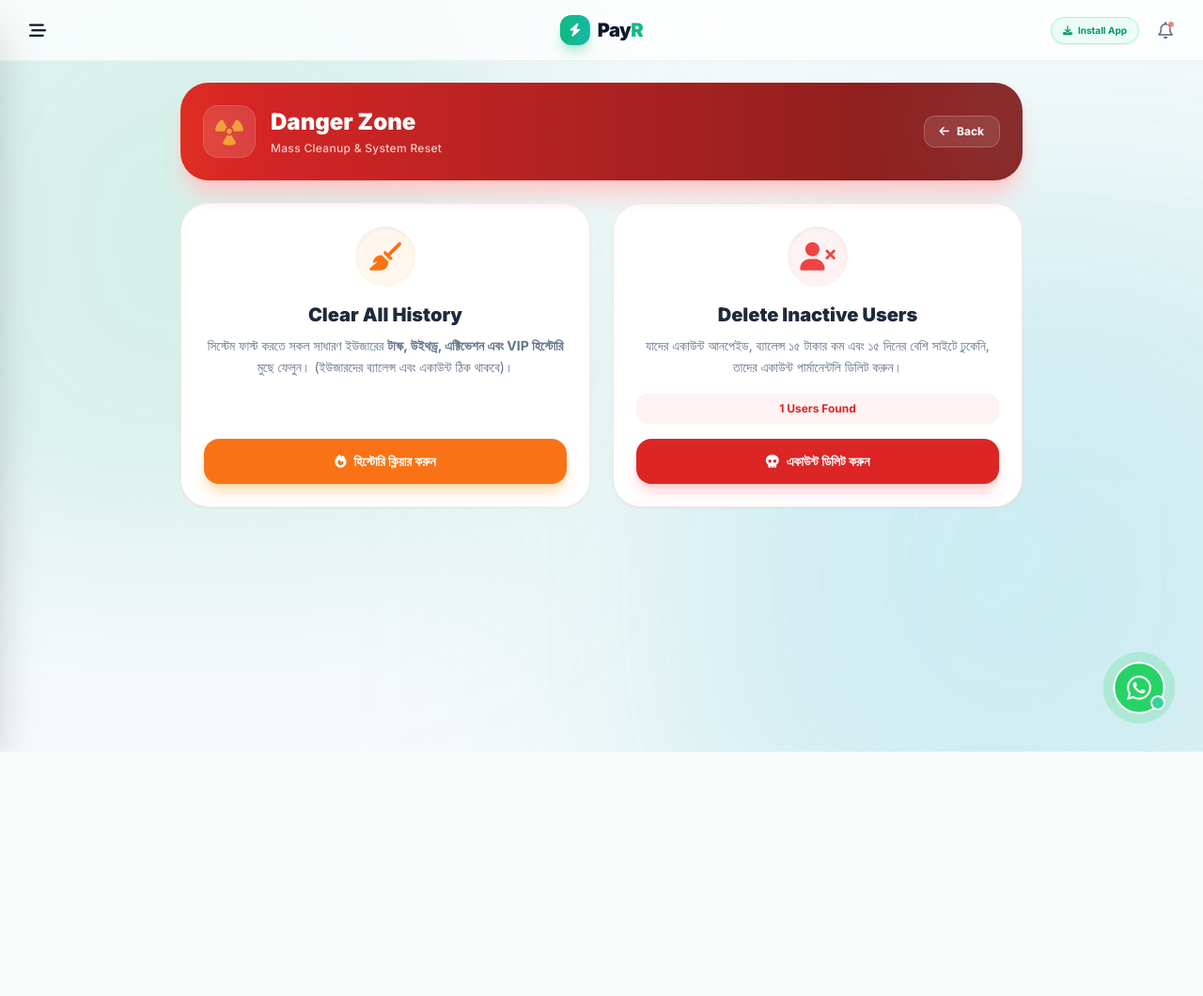
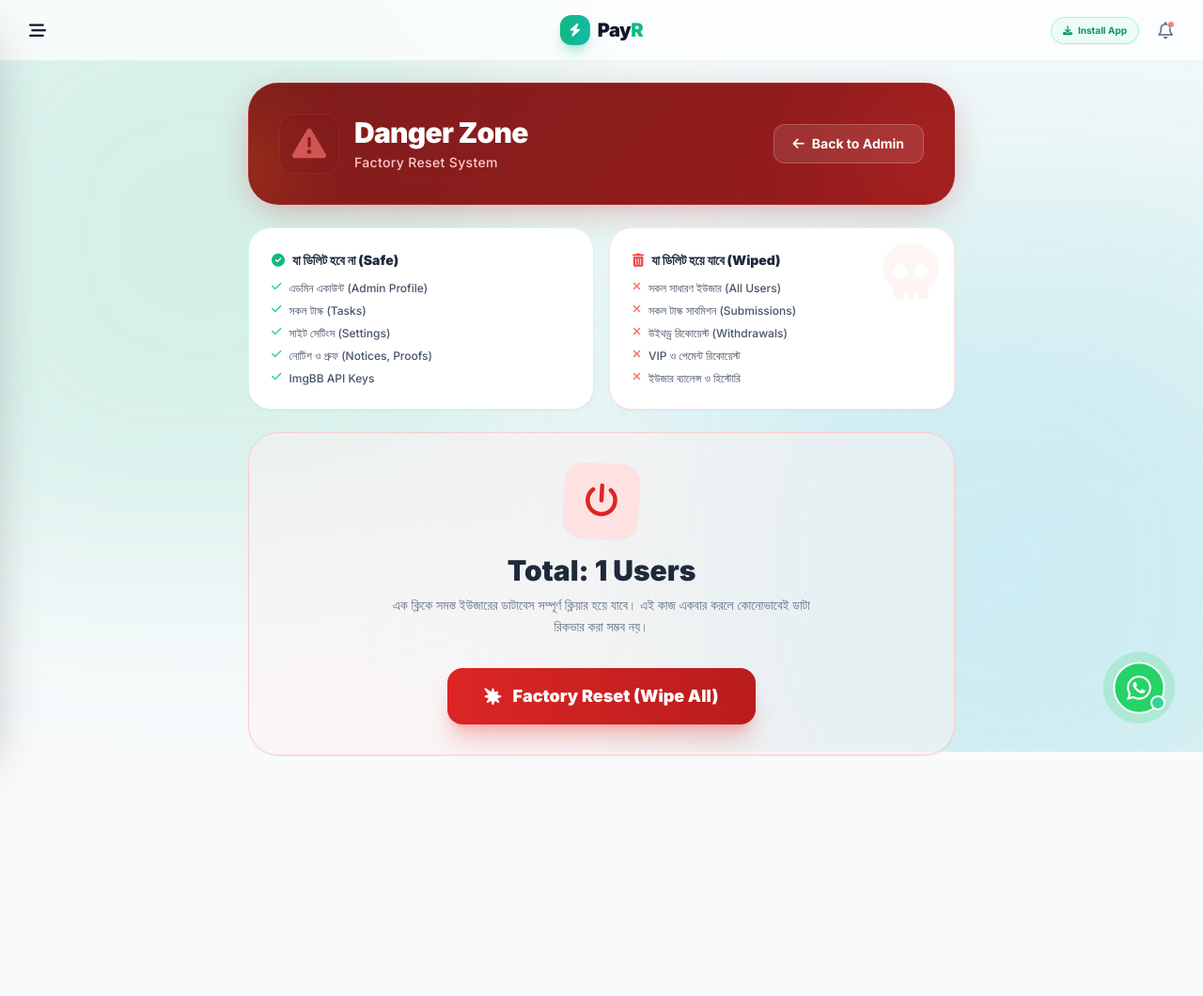
Before and after one commit to siafulislam45/Oay, a Flask app: template templates/danger_zone.html in a window 1280 px wide. Shown: the whole page at 94% size. Before the commit the page ends 800 px from the top, so only its background shows below. Run offline with Flask 3, Linux system fonts and the light colour scheme; the template is opened without the code that fills it: most values are stand-ins (such as "Sample title", 1, 10 or a date in 2020); data that the repository does not hold is empty; parts of the project's set-up code (start-up, migrations or seed data) failed here and were passed over; some libraries are stand-ins or nearby versions.

Commit message:
Update danger_zone.html

```diff
--- a/templates/danger_zone.html
+++ b/templates/danger_zone.html
@@ -2,85 +2,97 @@
 {% block content %}
 
 <style>
-    .fade-up { animation: fadeUp 0.6s ease-out; }
-    @keyframes fadeUp { from { opacity: 0; transform: translateY(20px); } to { opacity: 1; transform: translateY(0); } }
+    .fade-up { animation: fadeUp 0.6s cubic-bezier(0.16, 1, 0.3, 1) forwards; opacity: 0; transform: translateY(20px); }
+    @keyframes fadeUp { to { opacity: 1; transform: translateY(0); } }
+
+    .danger-card {
+        background: linear-gradient(135deg, #7f1d1d 0%, #991b1b 100%);
+        border: 1px solid rgba(239, 68, 68, 0.3);
+        box-shadow: 0 10px 40px -10px rgba(185, 28, 28, 0.4);
+    }
 </style>
 
-<div class="max-w-4xl mx-auto space-y-6 fade-up pb-24 pt-4">
+<div class="max-w-3xl mx-auto space-y-6 fade-up pb-32 pt-4 px-2">
 
     <!-- 1. HEADER (DANGER THEME) -->
-    <div class="bg-gradient-to-r from-red-600 to-red-900 p-6 rounded-[30px] text-white shadow-xl shadow-red-200 relative overflow-hidden">
-        <div class="absolute top-[-50%] right-[-10%] w-48 h-48 bg-white opacity-10 rounded-full blur-3xl"></div>
+    <div class="danger-card p-6 md:p-8 rounded-[32px] text-white relative overflow-hidden">
+        <div class="absolute top-[-20%] right-[-10%] w-48 h-48 bg-red-500 opacity-20 rounded-full blur-3xl"></div>
         <div class="absolute bottom-[-20%] left-[-10%] w-32 h-32 bg-orange-500 opacity-20 rounded-full blur-2xl"></div>
 
-        <div class="relative z-10 flex items-center justify-between">
+        <div class="relative z-10 flex flex-col md:flex-row items-center justify-between gap-6">
             <div class="flex items-center gap-4">
-                <div class="h-14 w-14 bg-white/20 backdrop-blur-md rounded-2xl flex items-center justify-center text-3xl shadow-inner border border-white/20 animate-pulse">
-                    <i class="fa-solid fa-radiation text-yellow-300"></i>
+                <div class="h-16 w-16 bg-red-900/50 backdrop-blur-md rounded-2xl flex items-center justify-center text-4xl shadow-inner border border-red-500/30 animate-pulse text-red-400">
+                    <i class="fa-solid fa-triangle-exclamation"></i>
                 </div>
                 <div>
-                    <h1 class="text-2xl font-black">Danger Zone</h1>
-                    <p class="text-red-200 text-xs mt-1 font-medium tracking-wide">Mass Cleanup & System Reset</p>
+                    <h1 class="text-3xl font-black tracking-tight">Danger Zone</h1>
+                    <p class="text-red-200 text-sm mt-1 font-medium tracking-wide">Factory Reset System</p>
                 </div>
             </div>
-            <a href="/admin" class="bg-white/10 hover:bg-white/20 backdrop-blur-md px-4 py-2 rounded-xl text-xs font-bold transition border border-white/20 flex items-center gap-2">
-                <i class="fa-solid fa-arrow-left"></i> Back
+            <a href="/admin" class="bg-white/10 hover:bg-white/20 backdrop-blur-md px-5 py-2.5 rounded-xl text-sm font-bold transition border border-white/20 flex items-center gap-2 w-full md:w-auto justify-center">
+                <i class="fa-solid fa-arrow-left"></i> Back to Admin
             </a>
         </div>
     </div>
 
-    <div class="grid md:grid-cols-2 gap-6">
-
-        <!-- ================= CARD 1: CLEAR ALL HISTORY ================= -->
-        <div class="bg-white p-6 rounded-[30px] shadow-sm border border-orange-100 text-center flex flex-col justify-between">
-            <div>
-                <div class="inline-flex items-center justify-center h-16 w-16 bg-orange-50 text-orange-500 rounded-full text-3xl mb-4 shadow-inner">
-                    <i class="fa-solid fa-broom"></i>
-                </div>
-                <h2 class="text-xl font-black text-slate-800 mb-2">Clear All History</h2>
-                <p class="text-slate-500 text-sm mb-4 leading-relaxed">
-                    সিস্টেম ফাস্ট করতে সকল সাধারণ ইউজারের <b>টাস্ক, উইথড্র, এক্টিভেশন এবং VIP হিস্টোরি</b> মুছে ফেলুন। (ইউজারদের ব্যালেন্স এবং একাউন্ট ঠিক থাকবে)।
-                </p>
+    <!-- 2. INFORMATION BOX -->
+    <div class="grid md:grid-cols-2 gap-4">
+        <!-- What will stay -->
+        <div class="bg-white p-6 rounded-[24px] shadow-sm border border-emerald-100 relative overflow-hidden">
+            <div class="absolute top-0 right-0 p-4 opacity-5 text-6xl text-emerald-500"><i class="fa-solid fa-shield-check"></i></div>
+            <h3 class="font-black text-slate-800 text-sm mb-3 flex items-center gap-2">
+                <i class="fa-solid fa-check-circle text-emerald-500"></i> যা ডিলিট হবে না (Safe)
+            </h3>
+            <ul class="space-y-2 text-xs text-slate-600 font-medium">
+                <li class="flex gap-2"><i class="fa-solid fa-check text-emerald-400"></i> এডমিন একাউন্ট (Admin Profile)</li>
+                <li class="flex gap-2"><i class="fa-solid fa-check text-emerald-400"></i> সকল টাস্ক (Tasks)</li>
+                <li class="flex gap-2"><i class="fa-solid fa-check text-emerald-400"></i> সাইট সেটিংস (Settings)</li>
+                <li class="flex gap-2"><i class="fa-solid fa-check text-emerald-400"></i> নোটিশ ও প্রুফ (Notices, Proofs)</li>
+                <li class="flex gap-2"><i class="fa-solid fa-check text-emerald-400"></i> ImgBB API Keys</li>
+            </ul>
         </div>
 
-            <form method="POST" action="/admin/danger-zone" onsubmit="return confirm('আপনি কি নিশ্চিত? এডমিন বাদে সব ইউজারের সব হিস্টোরি চিরতরে মুছে যাবে!')">
-                <input type="hidden" name="action" value="clear_history">
-                <button type="submit" class="w-full bg-orange-500 text-white py-3.5 rounded-2xl font-bold text-sm shadow-lg shadow-orange-200 hover:bg-orange-600 active:scale-95 transition flex items-center justify-center gap-2">
-                    <i class="fa-solid fa-fire"></i> হিস্টোরি ক্লিয়ার করুন
-                </button>
-            </form>
-        </div>
-
-        <!-- ================= CARD 2: DELETE INACTIVE USERS ================= -->
-        <div class="bg-white p-6 rounded-[30px] shadow-sm border border-red-100 text-center flex flex-col justify-between">
-            <div>
-                <div class="inline-flex items-center justify-center h-16 w-16 bg-red-50 text-red-500 rounded-full text-3xl mb-4 shadow-inner">
-                    <i class="fa-solid fa-user-xmark"></i>
-                </div>
-                <h2 class="text-xl font-black text-slate-800 mb-2">Delete Inactive Users</h2>
-                <p class="text-slate-500 text-sm mb-4 leading-relaxed">
-                    যাদের একাউন্ট আনপেইড, ব্যালেন্স ১৫ টাকার কম এবং ১৫ দিনের বেশি সাইটে ঢুকেনি, তাদের একাউন্ট পার্মানেন্টলি ডিলিট করুন।
-                </p>
-                <div class="bg-red-50 text-red-600 text-xs font-bold py-2 rounded-xl mb-4">
-                    {{ users|length }} Users Found
+        <!-- What will be deleted -->
+        <div class="bg-white p-6 rounded-[24px] shadow-sm border border-red-100 relative overflow-hidden">
+            <div class="absolute top-0 right-0 p-4 opacity-5 text-6xl text-red-500"><i class="fa-solid fa-skull"></i></div>
+            <h3 class="font-black text-slate-800 text-sm mb-3 flex items-center gap-2">
+                <i class="fa-solid fa-trash-can text-red-500"></i> যা ডিলিট হয়ে যাবে (Wiped)
+            </h3>
+            <ul class="space-y-2 text-xs text-slate-600 font-medium">
+                <li class="flex gap-2"><i class="fa-solid fa-xmark text-red-400"></i> সকল সাধারণ ইউজার (All Users)</li>
+                <li class="flex gap-2"><i class="fa-solid fa-xmark text-red-400"></i> সকল টাস্ক সাবমিশন (Submissions)</li>
+                <li class="flex gap-2"><i class="fa-solid fa-xmark text-red-400"></i> উইথড্র রিকোয়েস্ট (Withdrawals)</li>
+                <li class="flex gap-2"><i class="fa-solid fa-xmark text-red-400"></i> VIP ও পেমেন্ট রিকোয়েস্ট</li>
+                <li class="flex gap-2"><i class="fa-solid fa-xmark text-red-400"></i> ইউজার ব্যালেন্স ও হিস্টোরি</li>
+            </ul>
         </div>
     </div>
 
-            {% if users|length > 0 %}
-            <form method="POST" action="/admin/danger-zone" onsubmit="return confirm('সতর্কতা: এই {{ users|length }} জনের একাউন্ট এবং সব ডাটা চিরতরে ডিলিট হয়ে যাবে। নিশ্চিত?')">
-                <input type="hidden" name="action" value="delete_all">
-                <button type="submit" class="w-full bg-red-600 text-white py-3.5 rounded-2xl font-bold text-sm shadow-lg shadow-red-200 hover:bg-red-700 active:scale-95 transition flex items-center justify-center gap-2">
-                    <i class="fa-solid fa-skull"></i> একাউন্ট ডিলিট করুন
+    <!-- 3. ACTION SECTION -->
+    <div class="bg-red-50/50 p-8 rounded-[32px] shadow-sm border border-red-200 text-center relative">
+        <div class="inline-flex items-center justify-center h-20 w-20 bg-red-100 text-red-600 rounded-[20px] text-4xl mb-4 shadow-sm transform rotate-3">
+            <i class="fa-solid fa-power-off"></i>
+        </div>
+        <h2 class="text-3xl font-black text-slate-800 mb-2">Total: {{ user_count }} Users</h2>
+        <p class="text-slate-500 text-sm mb-8 font-medium max-w-md mx-auto leading-relaxed">
+            এক ক্লিকে সমস্ত ইউজারের ডাটাবেস সম্পূর্ণ ক্লিয়ার হয়ে যাবে। এই কাজ একবার করলে কোনোভাবেই ডাটা রিকভার করা সম্ভব নয়।
+        </p>
+
+        {% if user_count > 0 %}
+        <form method="POST" action="/admin/danger-zone" onsubmit="return confirm('🚨 চূড়ান্ত সতর্কতা! আপনি কি নিশ্চিত যে আপনি সিস্টেম ফ্যাক্টরি রিসেট করতে চান? সব ইউজারের ডাটা মুছে যাবে!')">
+            <input type="hidden" name="action" value="factory_reset">
+            <button type="submit" class="w-full md:w-auto bg-gradient-to-r from-red-600 to-red-700 text-white px-10 py-4 rounded-2xl font-black text-lg shadow-xl shadow-red-500/30 hover:scale-[1.02] active:scale-95 transition flex items-center justify-center gap-3 mx-auto">
+                <i class="fa-solid fa-burst"></i>
+                <span>Factory Reset (Wipe All)</span>
             </button>
         </form>
         {% else %}
-            <button disabled class="w-full bg-slate-100 text-slate-400 py-3.5 rounded-2xl font-bold text-sm cursor-not-allowed flex items-center justify-center gap-2">
-                <i class="fa-solid fa-check-double"></i> ডাটাবেস ক্লিন আছে
+        <button disabled class="w-full md:w-auto bg-slate-200 text-slate-400 px-10 py-4 rounded-2xl font-black text-lg cursor-not-allowed mx-auto flex items-center justify-center gap-2">
+            <i class="fa-solid fa-check-double"></i> ডাটাবেস সম্পূর্ণ ক্লিন আছে
         </button>
         {% endif %}
     </div>
 
 </div>
 
-</div>
 {% endblock %}
```
Lines whose indentation alone changed are shown as unchanged.
